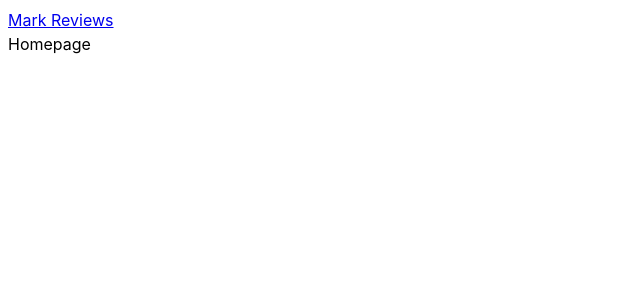
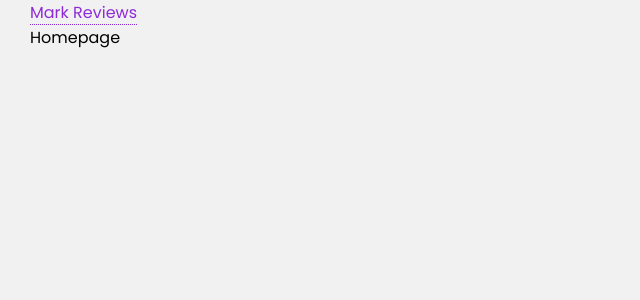
Before and after one commit to KramYengir/reviews, a React (Vite) app: page / in a window 1280 px wide. Shown: the top 300 px of the page, without its empty margins (0-640 px from the left). Built offline with nearby package versions, Linux system fonts and the light colour scheme.

Commit message:
add css & custom fetch hook

```diff
--- a/src/index.css
+++ b/src/index.css
@@ -1,10 +1,36 @@
-:root {
-  font-family: Inter, system-ui, Avenir, Helvetica, Arial, sans-serif;
-  line-height: 1.5;
-  font-weight: 400;
+@import url("https://fonts.googleapis.com/css2?family=Poppins:ital,wght@0,100;0,200;0,300;0,400;0,500;0,600;0,800;0,900;1,100;1,200;1,300;1,400;1,500;1,600;1,700;1,800;1,900&display=swap");
 
-  font-synthesis: none;
-  text-rendering: optimizeLegibility;
-  -webkit-font-smoothing: antialiased;
-  -moz-osx-font-smoothing: grayscale;
+body {
+  margin: 0 30px;
+  font-family: "Poppins";
+  background: #f1f1f1;
 }
+
+h1,
+h2,
+h3,
+h4 {
+  font-weight: 500;
+}
+
+.App {
+  font-size: 1.2em;
+  margin: 10px auto;
+  width: 100%;
+  max-width: 1200px;
+  padding: 20px;
+  box-sizing: border-box;
+}
+
+a {
+  text-decoration: none;
+  color: #8e2ad6;
+  border-bottom: 1px dotted;
+}
+
+header h1 {
+  font-size: 1.5em;
+  color: #8e2ad6;
+  padding-bottom: 10px;
+  border-bottom: 2px solid;
+}
```
Also changed, not shown: src/hooks/useFetch.js (added, +30 -0 lines).
